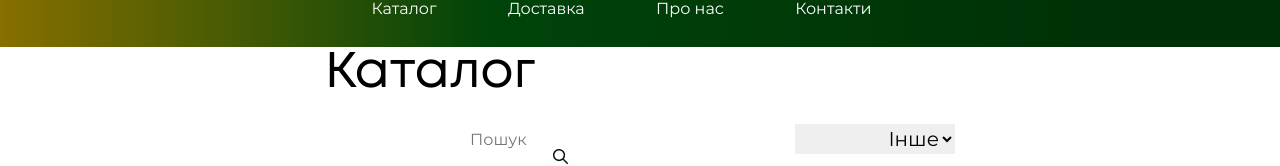
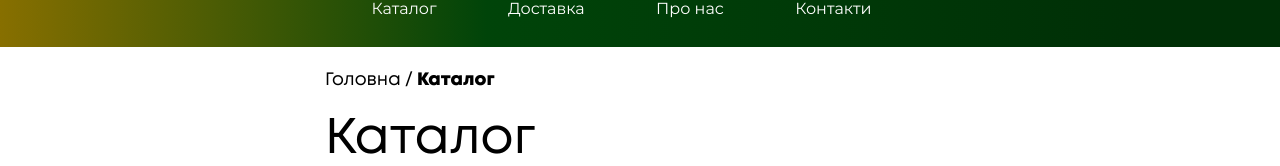
Before and after one commit to IgorDobryansky/final_project, a React (Vite) app in the folder client/: page /catalog in a window 1280 px wide. Shown: the part 123-289 px from the top of the page. Built offline with nearby package versions, Linux system fonts and the light colour scheme.

Commit message:
added sidebar for catalog page

```diff
--- a/client/src/pages/Catalog.jsx
+++ b/client/src/pages/Catalog.jsx
@@ -1,9 +1,12 @@
 import React, { useState, useEffect } from "react";
-import { Outlet } from "react-router-dom";
+import { Outlet, Link } from "react-router-dom";
 import { Pagination } from "@mui/material";
 import Cards from "../components/listCards/Cards";
 import Search from "../components/search/Search";
 import Select from "../components/select/Select";
+import FilterSlider from "../components/filter/FilterSlider";
+import FilterButton from "../components/filter/FilterButton";
+import RadioButtonsFilter from "../components/filter/FilterRadio";
 import "../styles/_catalog.scss";
 
 const data = [
@@ -133,7 +136,7 @@ const Catalog = () => {
   const [products, setProducts] = useState([]);
   const [loading, setLoading] = useState(false);
   const [currentPage, setCurrentPage] = useState(1);
-  const [productsPerPage] = useState(6);
+  const [productsPerPage] = useState(12);
 
   useEffect(() => {
     const getProducts = () => {
@@ -153,15 +156,29 @@ const Catalog = () => {
 
   return (
     <div className="catalog">
+      <div className="link_nav_catalog">
+        <Link to="/final_project/home" className="general_link">
+          Головна
+        </Link>
+        <span> / </span>
+        <Link to="/final_project/catalog" className="catalog_link">
+          Каталог
+        </Link>
+      </div>
       <h2 className="page__title">Каталог</h2>
+      <hr className="line" />
       <div className="form">
         <Search />
         <Select />
       </div>
-      <hr className="line" />
       <div className="cards-list__wrapper">
         <Cards products={currentProducts} loading={loading} />
-        <div className="sidebar" />
+        <div className="sidebar">
+          <FilterSlider name="Ціна" />
+          <FilterSlider name="Вага" />
+          <FilterButton />
+          <RadioButtonsFilter />
+        </div>
       </div>
       <Pagination
         count={4}
```
